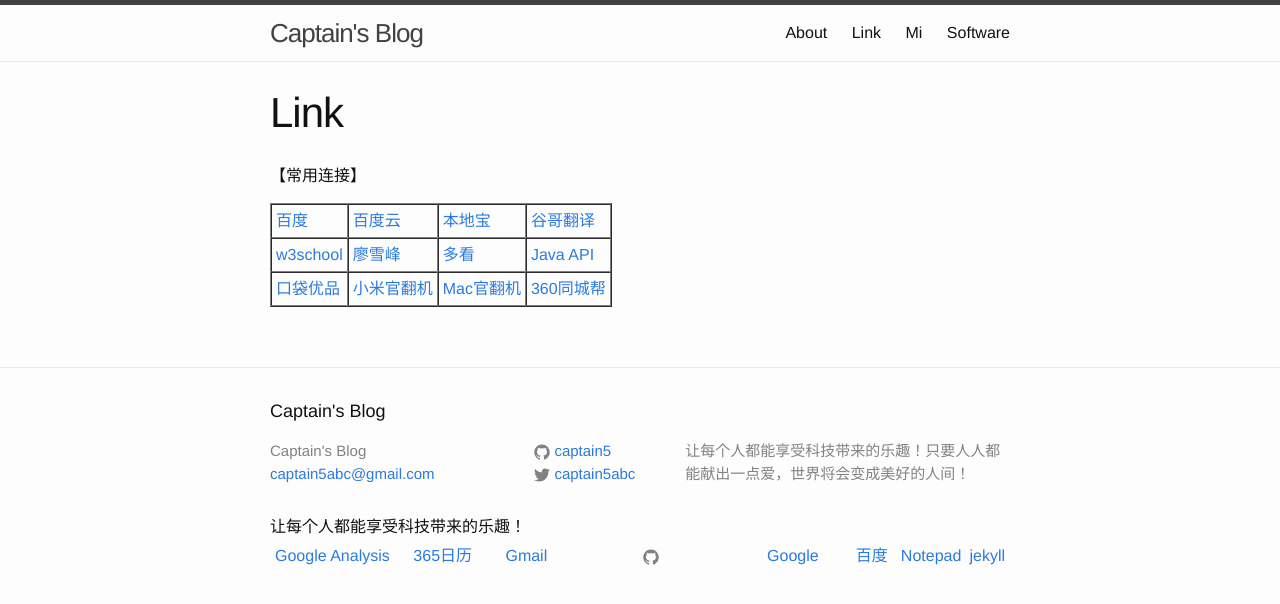
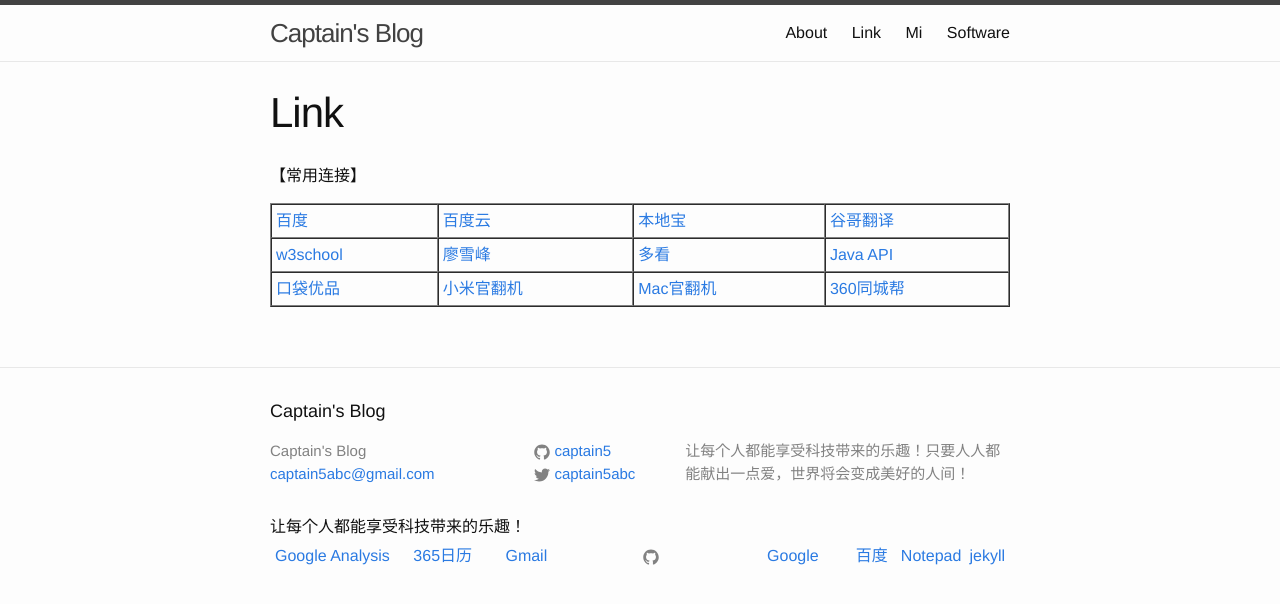
Before and after one commit to captain5/captain5.github.io, a Jekyll site: the page built from link.html, in a window 1280 px wide. Shown: the top 604 px of the page. Built offline with Jekyll 4.4.1, drawn with Linux system fonts in a browser that asks for light colours.

Commit message:
Update link.html

```diff
--- a/link.html
+++ b/link.html
@@ -6,7 +6,7 @@
 
 【常用连接】
 <p>
-<table cellpadding=4 border=1 cellspacing="0">
+<table cellpadding=4 border=1 cellspacing="0" width=100%>
   <tr><td><a href="https://www.baidu.com/" target="_blank">百度</a></td>
   <td><a href="http://yun.baidu.com/" target="_blank">百度云</a></td>
   <td><a href="http://bj.bendibao.com/" target="_blank">本地宝</a></td>
```
